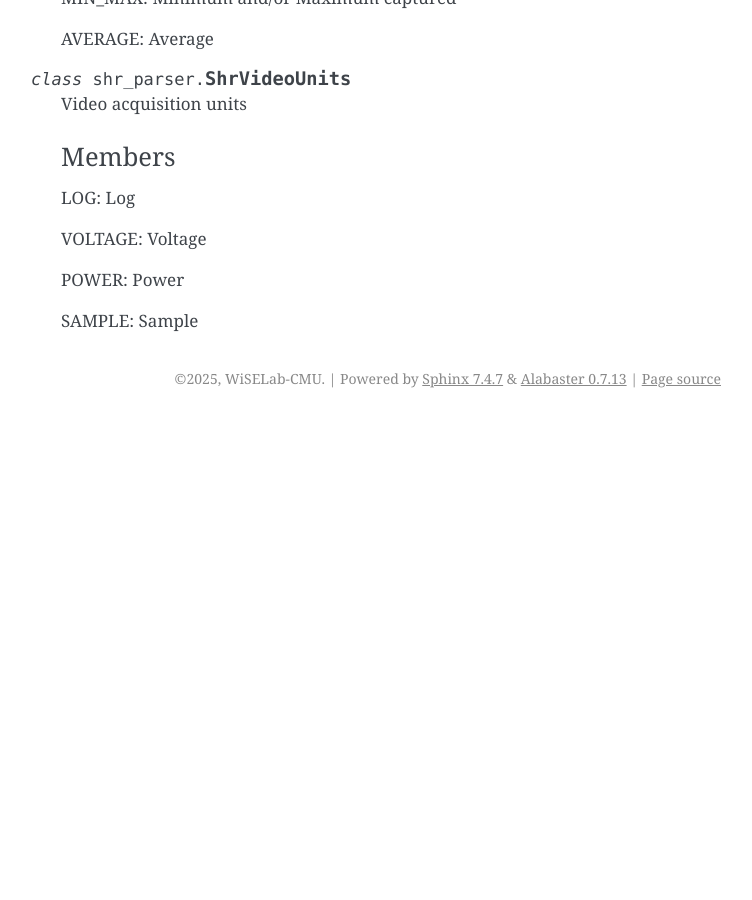
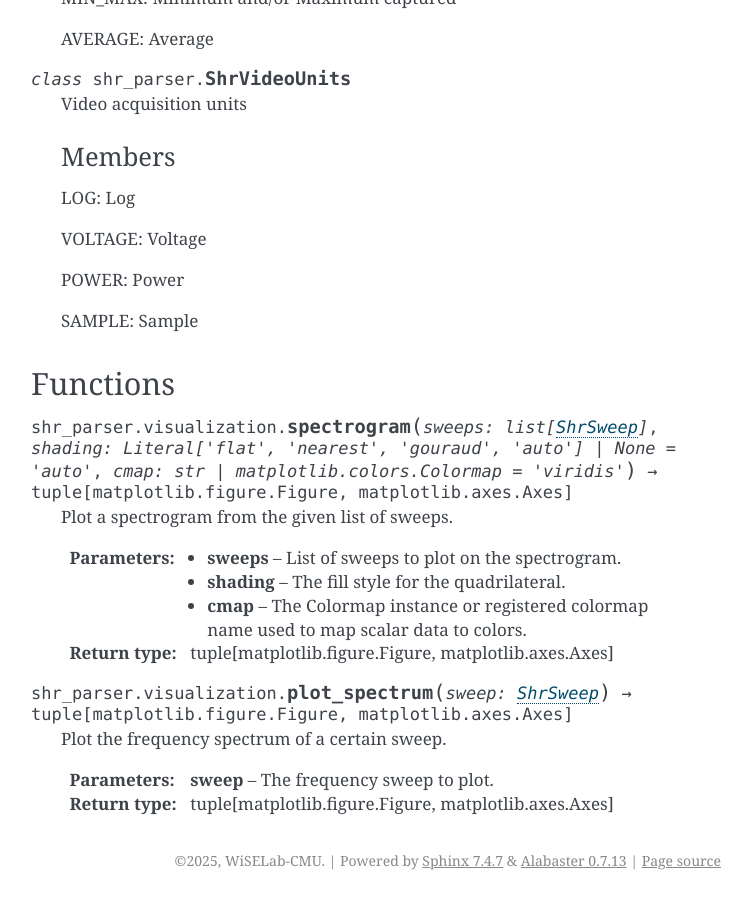
Before and after one commit to WiseLabCMU/py-shr-parser, a Sphinx documentation site: the page built from Documentation/pyshrparser_api.rst, in a window 1280 px wide and 900 px high, scrolled down 9003 px. Shown: the whole window, without its empty margins (389-1141 px from the left). Built offline with Sphinx 7.4.7, drawn with Linux system fonts in a browser that asks for light colours; before the commit the page ends 9421 px from its top, so only the background shows below that; some of the changed text lies outside the part shown.

Commit message:
more docs

```diff
--- a/Documentation/conf.py
+++ b/Documentation/conf.py
@@ -25,6 +25,7 @@ exclude_patterns = ['_build', 'Thumbs.db', '.DS_Store']
 intersphinx_mapping = {
     'python': ('https://docs.python.org/3', None),
     'numpy': ('https://numpy.org/doc/stable/', None),
+    'matplotlib': ('https://matplotlib.org/stable/', None)
 }
 
 # -- Options for HTML output -------------------------------------------------
--- a/Documentation/pyshrparser_api.rst
+++ b/Documentation/pyshrparser_api.rst
@@ -524,3 +524,26 @@ Enumerations
     POWER: Power
 
     SAMPLE: Sample
+
+Functions
+=========
+
+.. module:: shr_parser.visualization
+
+.. function:: spectrogram(sweeps: list[ShrSweep], shading: Literal["flat", "nearest", "gouraud", "auto"] | None = 'auto', cmap: str | matplotlib.colors.Colormap = 'viridis') -> tuple[matplotlib.figure.Figure, matplotlib.axes.Axes]
+
+    Plot a spectrogram from the given list of sweeps.
+
+    :param sweeps: List of sweeps to plot on the spectrogram.
+    :param shading: The fill style for the quadrilateral.
+    :param cmap: The Colormap instance or registered colormap name used to map scalar data to colors.
+
+    :rtype: tuple[matplotlib.figure.Figure, matplotlib.axes.Axes]
+
+.. function:: plot_spectrum(sweep: ShrSweep) -> tuple[matplotlib.figure.Figure, matplotlib.axes.Axes]
+
+    Plot the frequency spectrum of a certain sweep.
+
+    :param sweep: The frequency sweep to plot.
+
+    :rtype: tuple[matplotlib.figure.Figure, matplotlib.axes.Axes]
```
